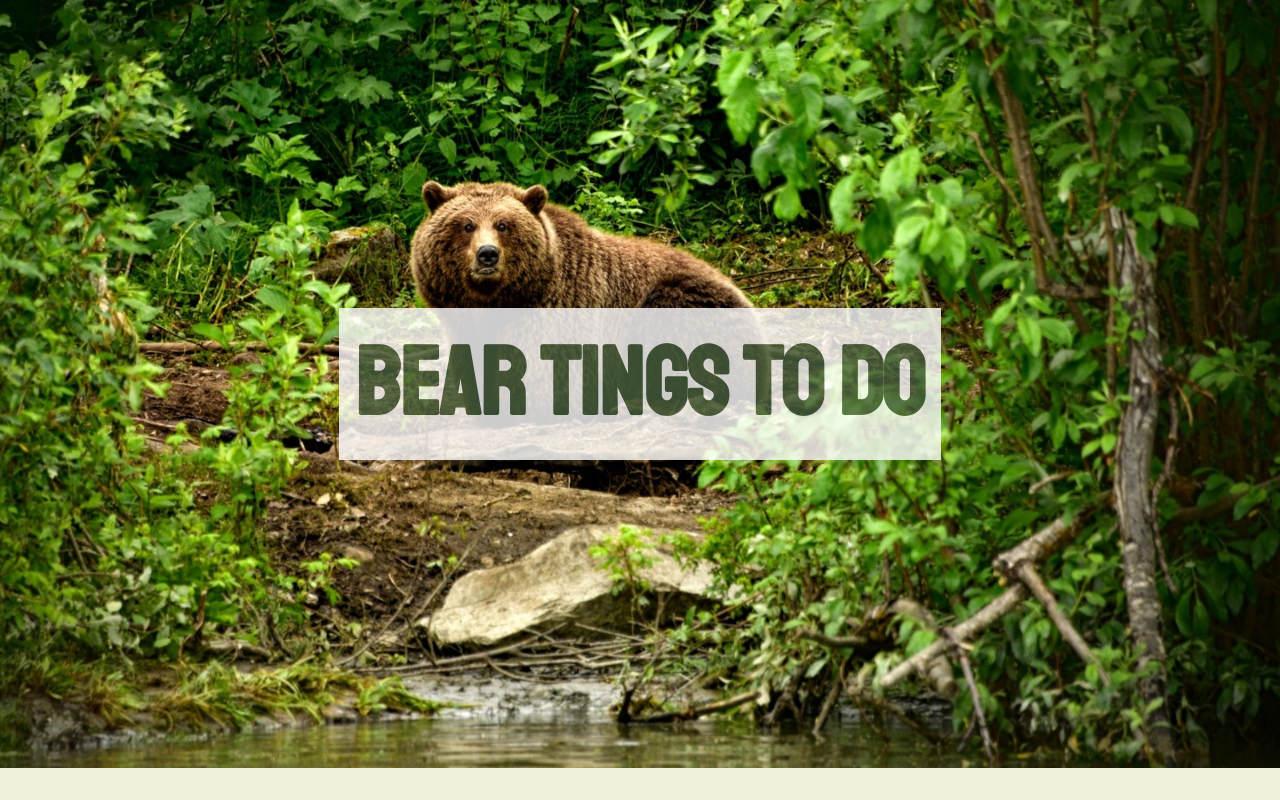
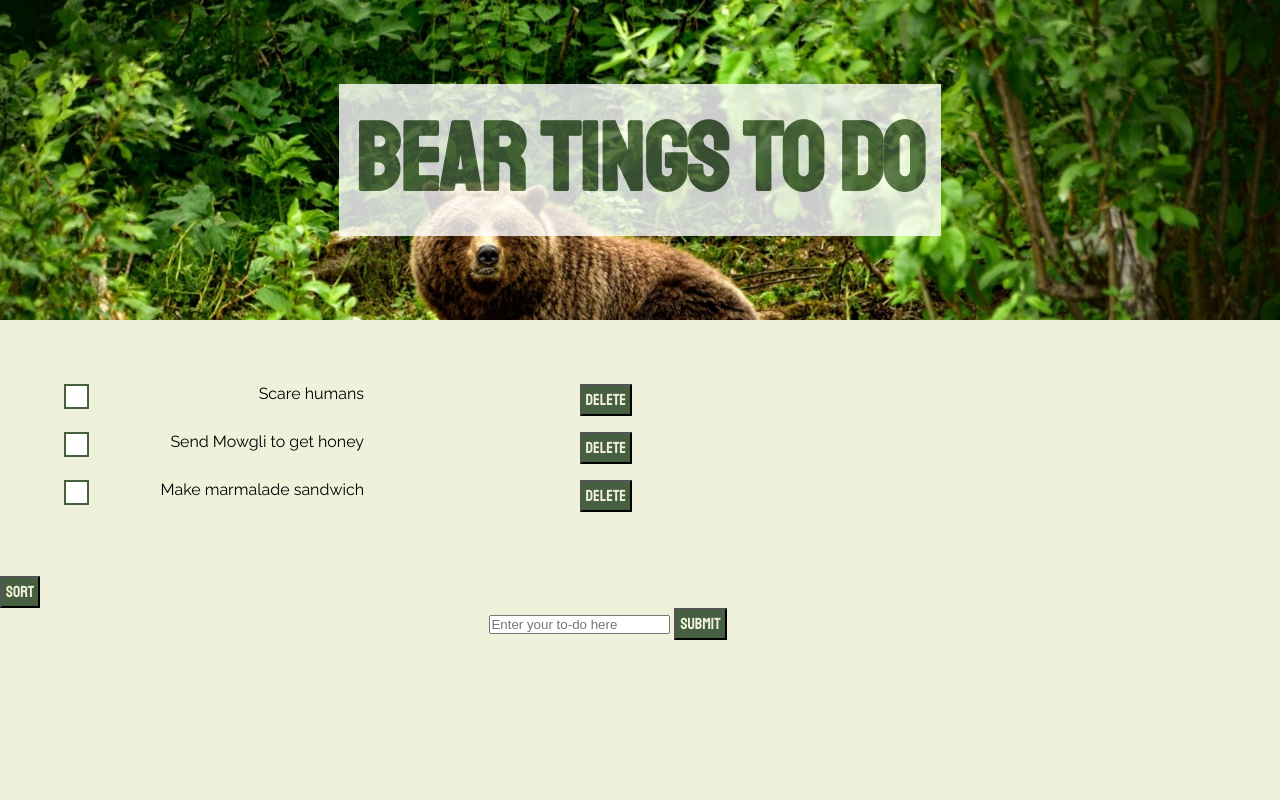
Before and after one commit to fac18/week2-ajnp-sbs-todolist, a website: page index.html in a window 1280 px wide. Shown: the top 800 px of the page. Drawn offline with Linux system fonts and the light colour scheme; a web font is replaced by a local one.

Commit message:
edit css

```diff
--- a/index.html
+++ b/index.html
@@ -19,9 +19,14 @@
     <section id="todo-container">
       <ul></ul>
     </section>
-    <input type="button" id="sortBtn" value="Sort" class="button"/>
+    <input type="button" id="sortBtn" value="Sort" class="button" />
     <form id="add-todo">
-      <input type="text" name="description" value="Enter your to-do here" />
+      <input
+        type="text"
+        name="description"
+        placeholder="Enter your to-do here"
+        value=""
+      />
       <input type="submit" name="" value="Submit" class="button" />
     </form>
   </body>
--- a/style.css
+++ b/style.css
@@ -153,7 +153,7 @@ form {
     margin-left: 5rem;
   }
   header {
-    height: 60vw;
+    height: 40vh;
   }
   header p {
     font-size: 1.5rem;
@@ -163,6 +163,14 @@ form {
     max-width: 60vw;
     font-size: 1.15rem;
     line-height: 1.55rem;
+  }
+
+  ul {
+    width: 100%;
+  }
+
+  li {
+    width: 50%;
   }
 
   form {
@@ -176,7 +184,6 @@ form {
   }
 
   section {
-    min-height: 550px;
     padding: 3.5rem;
   }
 
```
